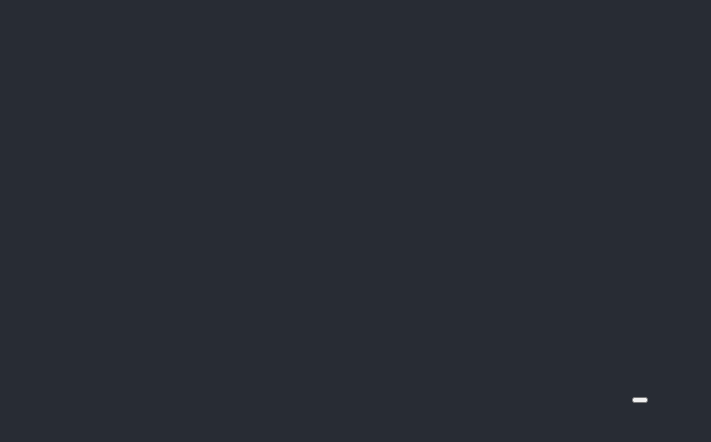
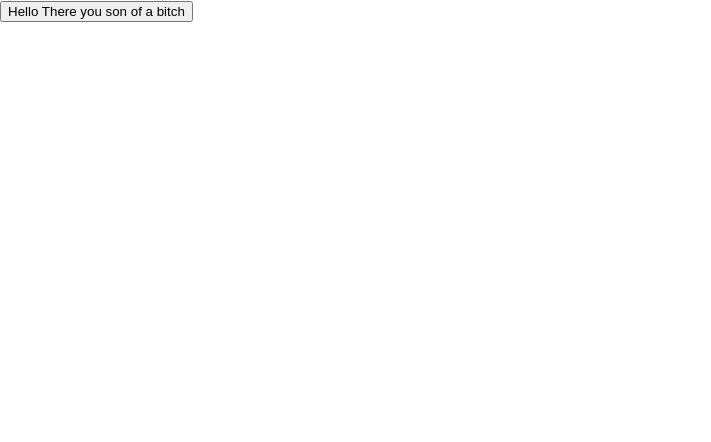
Before and after one commit to MomoProjects/Webpage, a React (Create React App) app: page / in a window 1280 px wide. Shown: the top 442 px of the page, without its empty margins (0-711 px from the left). Built offline with nearby package versions, Linux system fonts and the light colour scheme.

Commit message:
Upload changes

```diff
--- a/src/App.js
+++ b/src/App.js
@@ -1,13 +1,16 @@
 import logo from './logo.svg';
-import './App.css';
 import React from 'react';
 import axios from 'axios';
 
 function App() {
   return (
-    <div className="App">
+    <div className="App" id="Changed">
       <header className="App-header">
-       <button name='Hello'></button>
+       <button onClick={() => {
+         console.log("ehlo there")
+         var obj = document.getElementById("Changed")
+         obj.style.backgroundColor = "#FFD712"
+       }} className="ChangeMe">Hello There you son of a bitch</button>
       </header>
     </div>
   );
```
